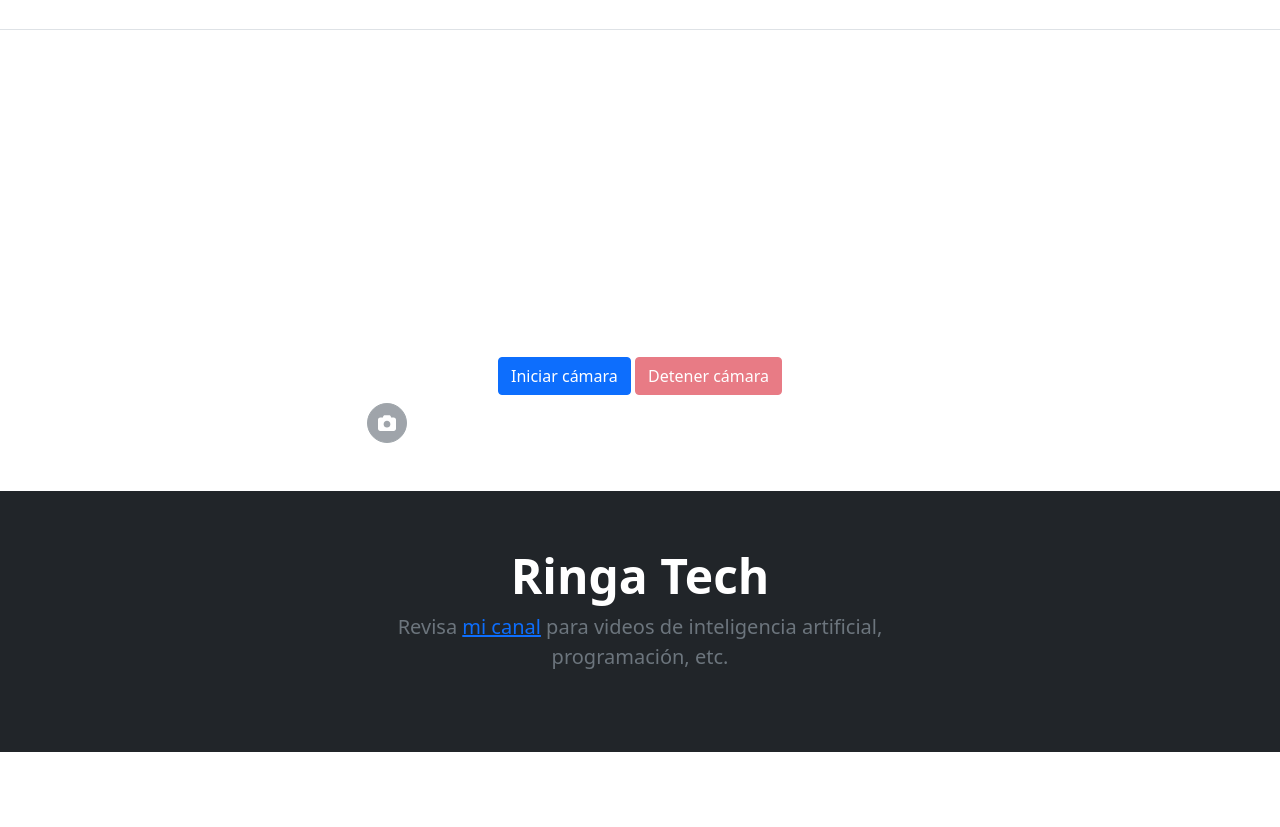
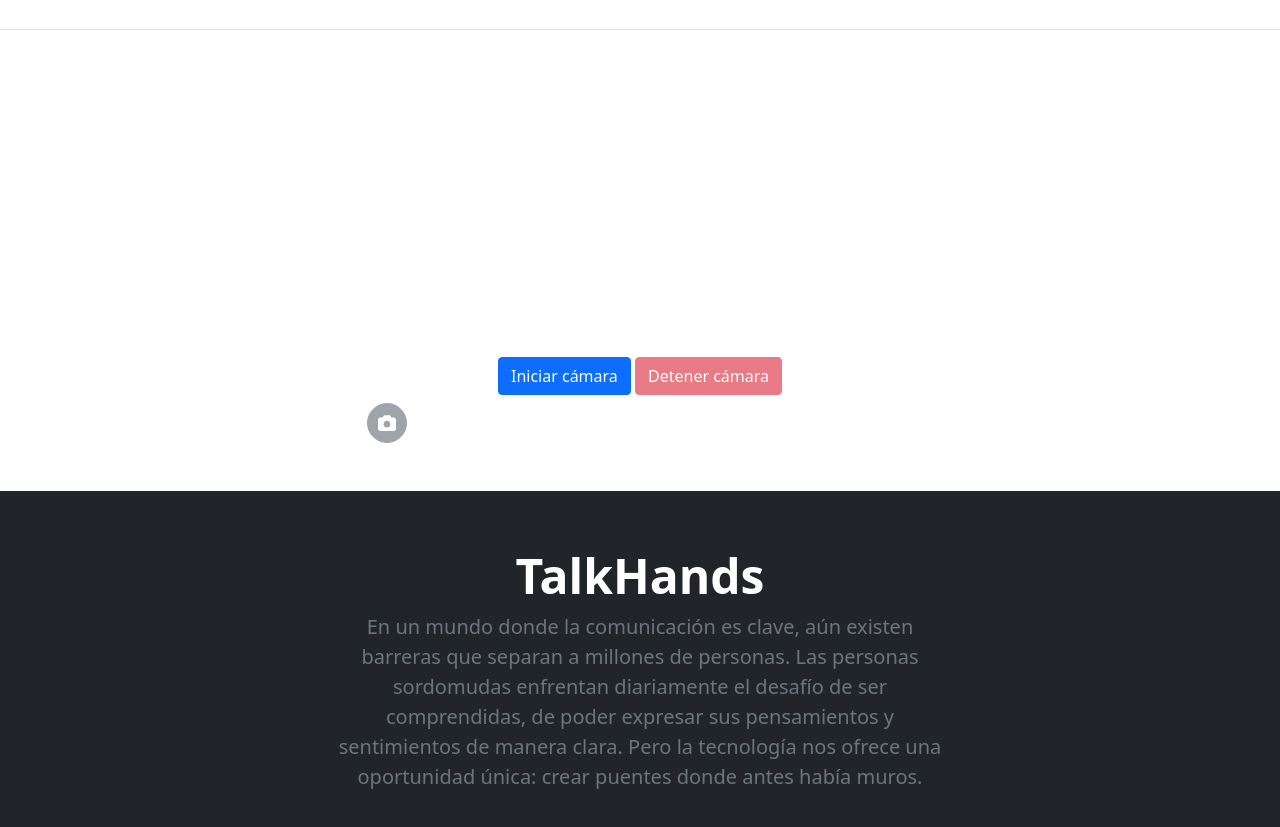
Before and after one commit to Michaelpizarro18/ultimogit, a plain HTML site: page cuerpo.html in a window 1280 px wide. Shown: the part 233-1060 px from the top of the page. Before the commit the page ends 985 px from the top, so only its background shows below. Drawn offline with nearby package versions, Linux system fonts and the light colour scheme.

Commit message:
Project Start

```diff
--- a/cuerpo.html
+++ b/cuerpo.html
@@ -65,9 +65,9 @@
 
       <div class="bg-dark text-secondary mt-5 px-4 py-2 text-center">
         <div class="py-5">
-          <h1 class="display-5 fw-bold text-white">Ringa Tech</h1>
+          <h1 class="display-5 fw-bold text-white">TalkHands</h1>
           <div class="col-lg-6 mx-auto">
-            <p class="fs-5 mb-4">Revisa <a href="https://youtube.com/RingaTech">mi canal</a> para videos de inteligencia artificial, programación, etc.</p>
+            <p class="fs-5 mb-4">En un mundo donde la comunicación es clave, aún existen barreras que separan a millones de personas. Las personas sordomudas enfrentan diariamente el desafío de ser comprendidas, de poder expresar sus pensamientos y sentimientos de manera clara. Pero la tecnología nos ofrece una oportunidad única: crear puentes donde antes había muros. </p>
           </div>
         </div>
       </div>
```
